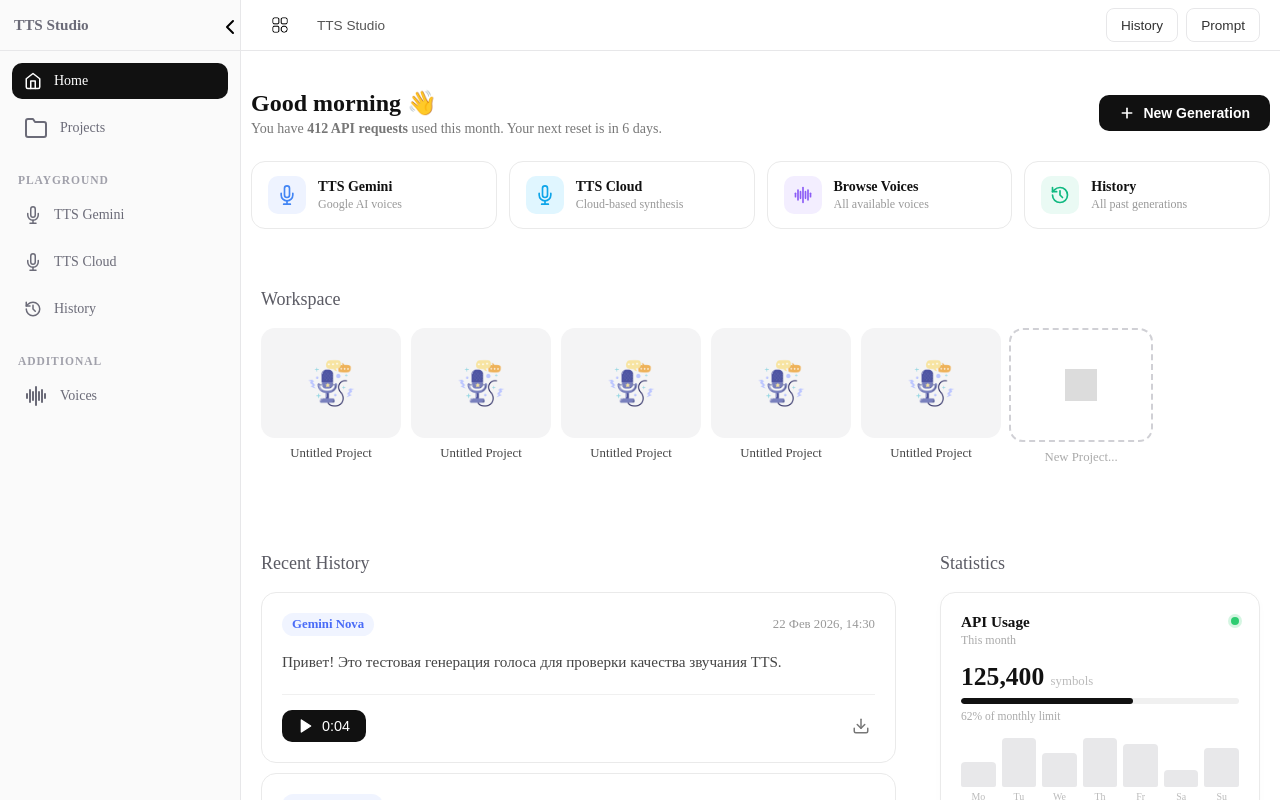
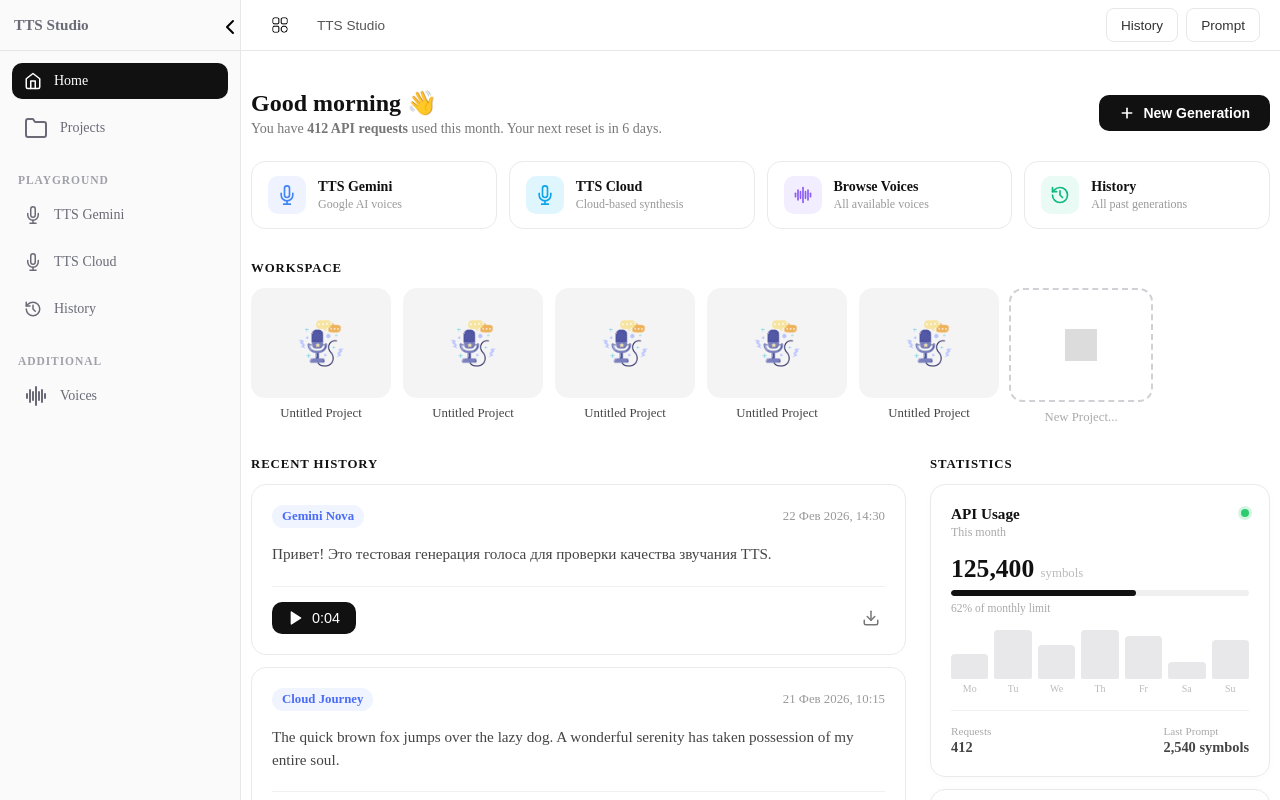
Before and after one commit to stagepalete2/tts, a React (Vite) app: page / in a window 1280 px wide. Shown: the top 800 px of the page. Built offline with nearby package versions, Linux system fonts and the light colour scheme; grey boxes are pictures that could not be loaded.

Commit message:
Fixed grid

```diff
--- a/src/pages/Home/components/Group/Group.module.scss
+++ b/src/pages/Home/components/Group/Group.module.scss
@@ -1,16 +1,16 @@
-
 @use '../../../../styles/variables' as *;
-@use '../../../../styles/mixins' as *;
 
 .container {
-	margin-bottom: 50px;
-
-	padding: 10px;
-	border-radius: 15px;
+	margin-bottom: 32px;
 
 	.group_name {
-		color: #5B5B64;
-		font-size: 18px;
+		color: #111;
+		font-size: 0.8rem;
+		font-weight: 700;
+		text-transform: uppercase;
+		letter-spacing: 0.07em;
+		margin: 0 0 12px;
+		padding: 0;
 	}
 
 	.content {
@@ -18,9 +18,8 @@
 		flex-direction: row;
 		justify-content: flex-start;
 		align-items: flex-start;
-		gap: 10px;
+		gap: 12px;
 		width: 100%;
-
 		flex-wrap: wrap;
 
 		&.column {
```
